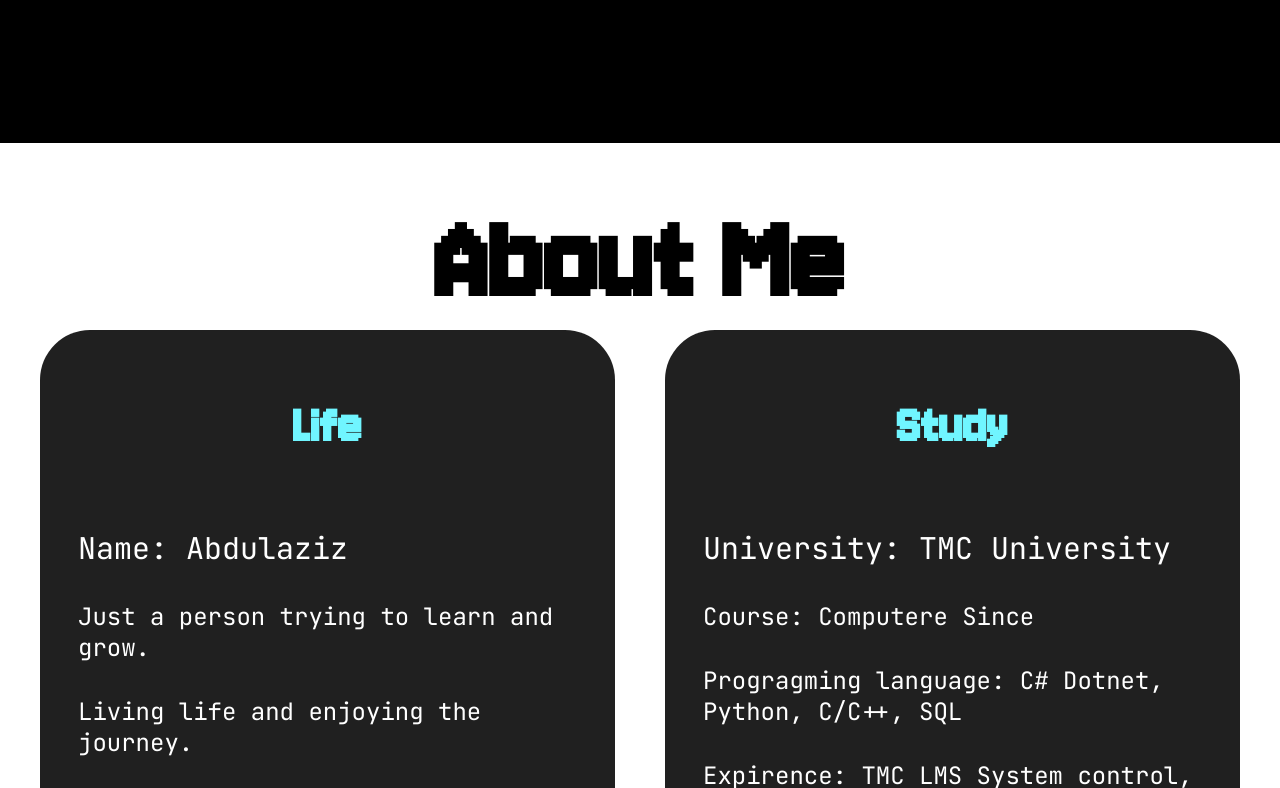
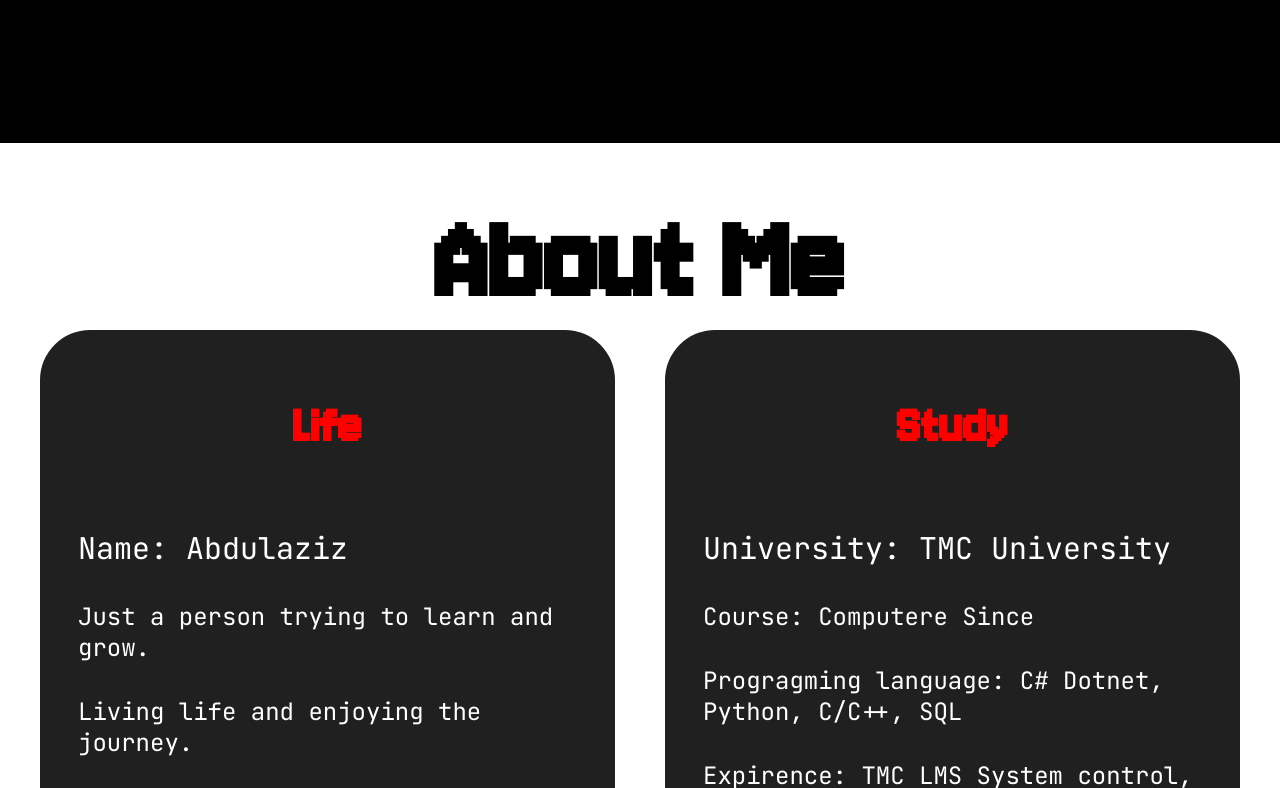
Before and after one commit to kalgo4444/helloGitHub, a plain HTML site: page index.html in a window 1280 px wide. Shown: the part 557-1345 px from the top of the page. Drawn offline with Linux system fonts and the light colour scheme.

Commit message:
change color red

```diff
--- a/style/style.css
+++ b/style/style.css
@@ -14,7 +14,7 @@
     box-sizing: border-box;
 }
 :root{
-    --mainColor: #70F5FF;
+    --mainColor: #ff0000;
     --secondColor: #202020;
 }
 
```
